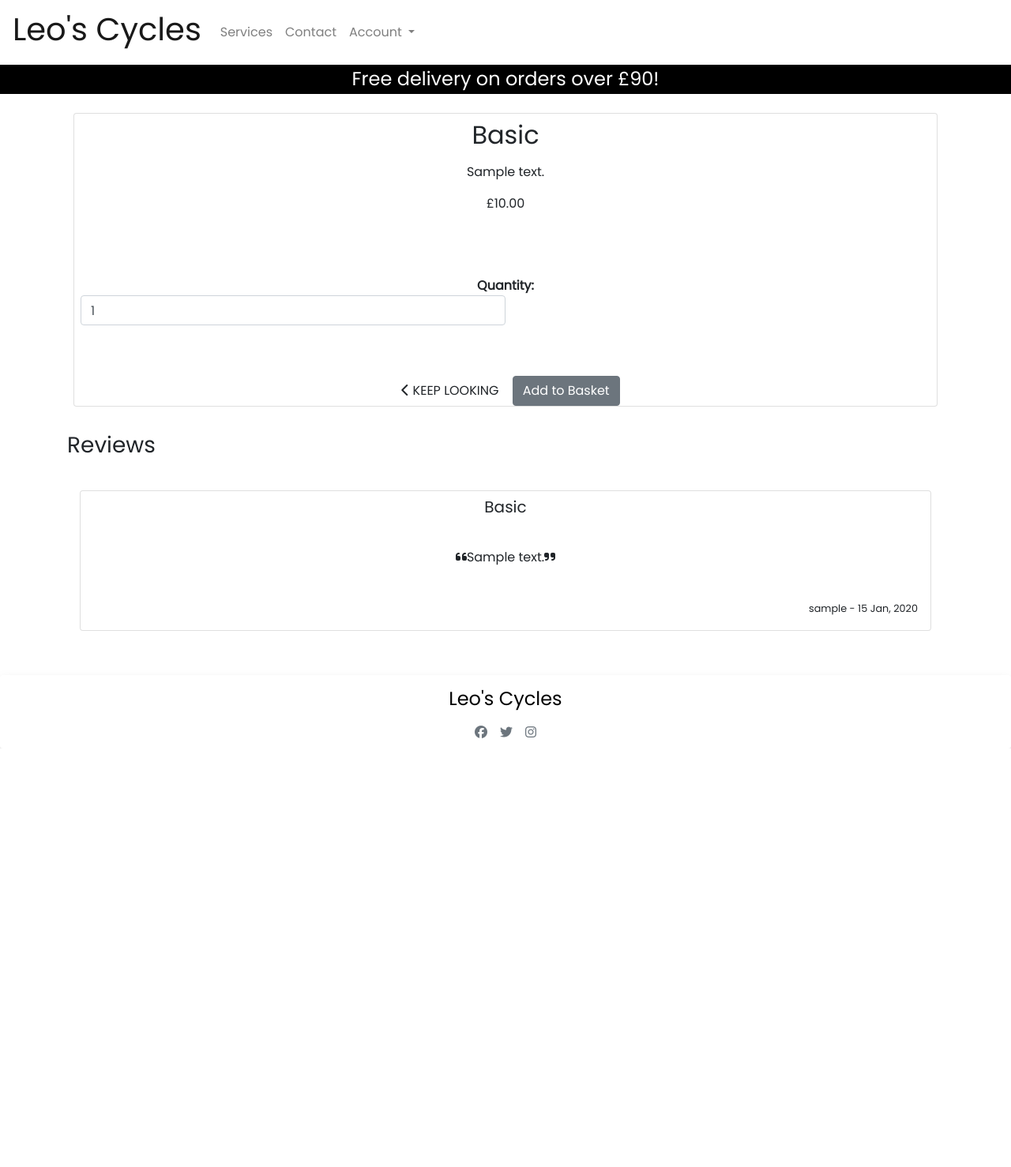
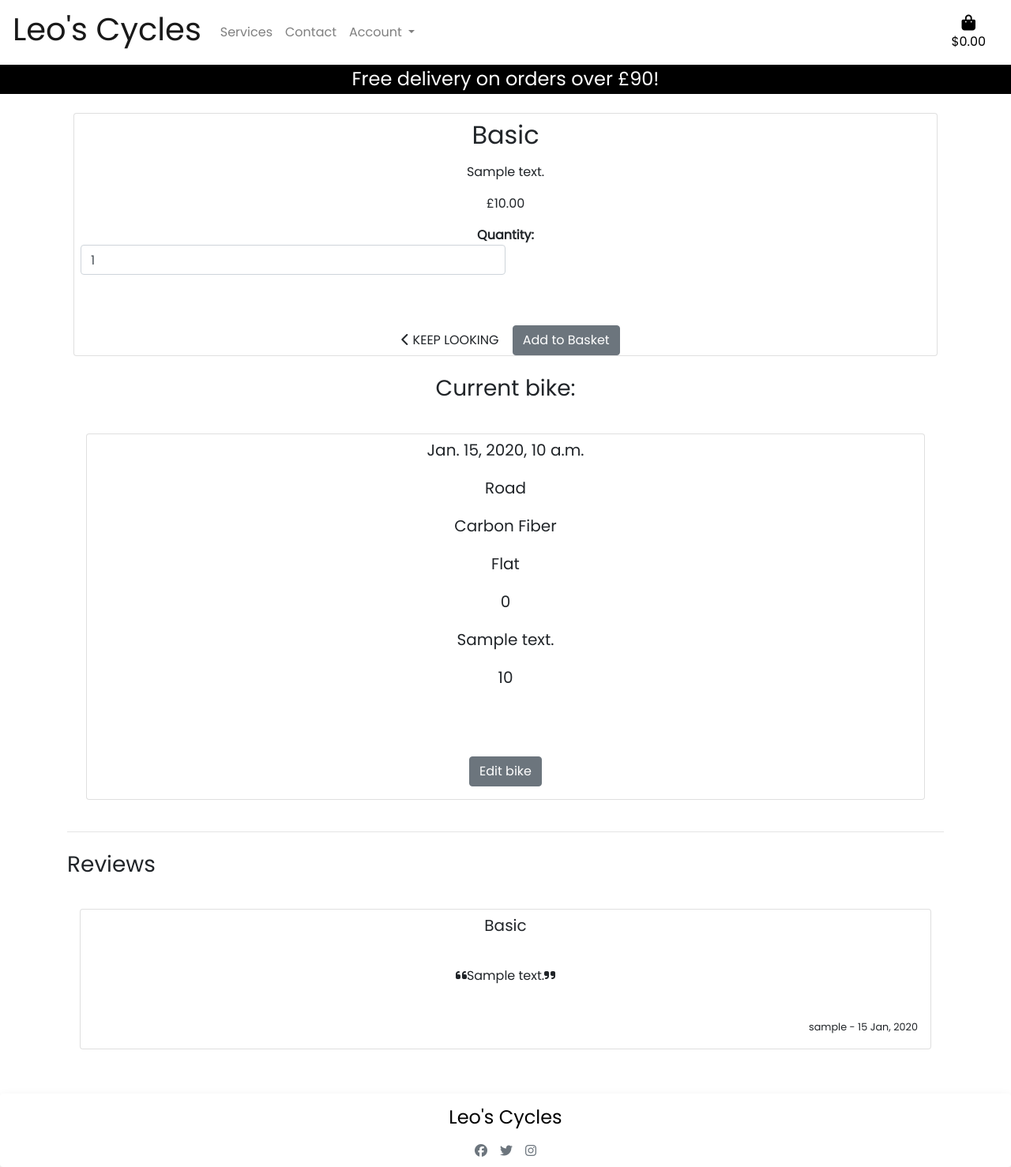
Before and after one commit to Liz94688/leos_cycles_v2, a Django app: page /services/details/1 in a window 1280 px wide. Shown: the whole page at 79% size. Before the commit the page ends 948 px from the top, so only its background shows below. Run offline with Django 3.2, Linux system fonts and the light colour scheme; a user stored in the database is signed in; tables that the repository leaves empty hold one stand-in row (values such as "Sample post"); some libraries are stand-ins or nearby versions.

Commit message:
Updated context processor to include users saved Bike and included Basket icon and functionality in the navbar

```diff
--- a/basket/contexts.py
+++ b/basket/contexts.py
@@ -1,10 +1,13 @@
 from decimal import Decimal
 from django.conf import settings
+from django.shortcuts import get_object_or_404
+from services.models import Services
+from bike.models import Bike
 
-""" I leart about how context processors work from the CI tutorials """
-""" Taken from the tutorials source code """
-""" If ANY changes made to code/wording, needs to be changed """
-""" in settings.py """
+""" I leart about how context processors work from the CI tutorials
+Taken from the tutorials source code
+If ANY changes made to code/wording, needs to alson be changed
+in settings.py """
 
 
 def basket_contents(request):
@@ -12,6 +15,23 @@ def basket_contents(request):
     basket_items = []
     total = 0
     product_count = 0
+    bike = Bike.objects.all()
+
+    """ Access the basket in the current session
+    Use to populate values of variables above  """
+
+    basket = request.session.get('basket', {})
+
+    for pk, quantity in basket.items():
+        product = get_object_or_404(Services, pk=pk)
+        total += quantity * product.price
+        product_count += quantity
+        basket_items.append({
+            'pk': pk,
+            'quantity': quantity,
+            'product': product,
+            'bike': bike,
+        })
 
     if total < settings.FREE_SERVICE_CHARGE_THRESHOLD:
         delivery = total * Decimal(settings.STANDARD_SERVICE_CHARGE_PERCENTAGE / 100)
@@ -26,6 +46,7 @@ def basket_contents(request):
         'basket_items': basket_items,
         'total': total,
         'product_count': product_count,
+        'bike': bike,
         'delivery': delivery,
         'free_delivery_delta': free_delivery_delta,
         'free_delivery_threshold': settings.FREE_SERVICE_CHARGE_THRESHOLD,
--- a/basket/templates/basket/basket.html
+++ b/basket/templates/basket/basket.html
@@ -13,7 +13,9 @@
     <div class="d-flex row justify-content-center p-2 text-center">
         <div class="col">
             {% if basket_items %}
-            <div class="table-responsive"></div>
+                <div class="table-responsive">
+                    {{ basket_items }}
+                </div>
             {% else %}
                 <p class="lead mb-5">Your basket is empty</p>
                 <a href="{% url 'service_list' %}" class="btn btn-outline-black rounded-0 btn-lg">
--- a/basket/views.py
+++ b/basket/views.py
@@ -26,7 +26,6 @@ def add_to_basket(request, pk):
 
     """ Update variable in the session with uupdated version """
     request.session['basket'] = basket
-    print(request.session['basket'])
 
     """ Redirect user back to redirect url """
     return redirect(redirect_url)
--- a/services/templates/services/service_details.html
+++ b/services/templates/services/service_details.html
@@ -17,10 +17,6 @@
                 <h2 class="mt-2 mb-3">{{ service_detail.level_type }}</h2>
                 <p>{{ service_detail.description }}</p>
                 <p>£{{ service_detail.price }}</p>
-                <div class="mt-5 mb-3">
-                    <!-- <a href="{% url 'service_list' %}" class="btn btn-secondary btn-black" role="button">Back</a>
-                    <a href="" class="btn btn-secondary btn-black" role="button">Add to basket</a> -->
-                </div>
 
                 <form action="{% url 'add_to_basket' service_detail.pk %}" method="POST">
                     {% csrf_token %}
@@ -46,16 +42,39 @@
                         <input type="hidden" name="redirect_url" value="{{ request.path }}">
                     </div>
                 </form>
+            </div>
 
-            </div>
+            {% if user.is_authenticated %}
+                {% if bike %}
+                <h3 class="mt-4 mb-4">Current bike: </h3>
+                    <div class="d-flex row justify-content-center p-2 text-center">
+                        <div class="container service-cards">
+                            {% for bike in bike %}
+                            <div class="card mx-2 my-2">
+                                <h5 class="mt-2 mb-3"> {{ bike.bike_creation_date }}</h5>
+                                <h5 class="mt-2 mb-3"> {{ bike.bike_type }}</h5>
+                                <h5 class="mt-2 mb-3"> {{ bike.frame_type }}</h5>
+                                <h5 class="mt-2 mb-3"> {{ bike.handlebar_type }}</h5>
+                                <h5 class="mt-2 mb-3"> {{ bike.wheel_size }}</h5>
+                                <h5 class="mt-2 mb-3"> {{ bike.owner_description }}</h5>
+                                <h5 class="mt-2 mb-3"> {{ bike.age }}</h5>
+                                <br>
+                                <div class="mt-5 mb-3">
+                                    <a href="#" class="btn btn-secondary btn-black" role="button">Edit bike</a>
+                                </div>
+                            </div>
+                            {% endfor %}
+                        </div>
+                    </div>
+                {% else %}
+                    <div class="mt-5 mb-3">
+                        <a href="{% url 'add_bike' %}" class="btn btn-secondary btn-black" role="button">Add bike</a>
+                    </div>
+                {% endif %}
+            {% endif %}
         </div>
     </div>
-
-
-
-
-
-
+    <hr>
     {% if user.is_authenticated %}
         {% if reviews %}
         <h3 class="mt-4 mb-4">Reviews</h3>
--- a/services/templates/services/services.html
+++ b/services/templates/services/services.html
@@ -23,7 +23,7 @@
                     {% if request.user.is_authenticated %}
                         <p><a href="{% url 'service_detail' pk=service.pk %}" class="btn btn-secondary btn-black" role="button">View details »</a></p>
                     {% else %}
-                        <p><a href="{% url 'account_signup' %}" class="btn btn-secondary btn-black" role="button">Register »</a></p>
+                        <p>Discover more by registering an account with us today. <a href="{% url 'account_signup' %}" class="btn btn-secondary btn-black" role="button">Register here »</a></p>
                     {% endif %}
                 </div>
                 <br>
--- a/services/views.py
+++ b/services/views.py
@@ -1,5 +1,6 @@
 from django.shortcuts import render, get_object_or_404
 from .models import Services
+from bike.models import Bike
 from reviews.models import Review
 
 
@@ -19,10 +20,12 @@ def service_detail(request, pk):
     """ A view to return the details of each service """
 
     service_detail = get_object_or_404(Services, pk=pk)
+    bike = Bike.objects.all()
     reviews = Review.objects.filter(level_type=pk).order_by('-date_of_contact')
 
     context = {
         'service_detail': service_detail,
+        'bike': bike,
         'reviews': reviews,
     }
 
--- a/templates/base.html
+++ b/templates/base.html
@@ -73,6 +73,20 @@
                     </li>
                 </ul>
             </div>
+            <div>
+                <a class="{% if grand_total %}text-info font-weight-bold{% else %}text-black{% endif %} nav-link" href="{% url 'view_basket' %}">
+                    <div class="text-center">
+                        <div><i class="fas fa-shopping-bag fa-lg"></i></div>
+                        <p class="my-0">
+                            {% if grand_total %}
+                                ${{ grand_total|floatformat:2 }}
+                            {% else %}
+                                $0.00
+                            {% endif %}
+                        </p>
+                    </div>
+                </a>
+            </div>
         </nav>
     </header>
 
```
Lines whose indentation alone changed are shown as unchanged.
